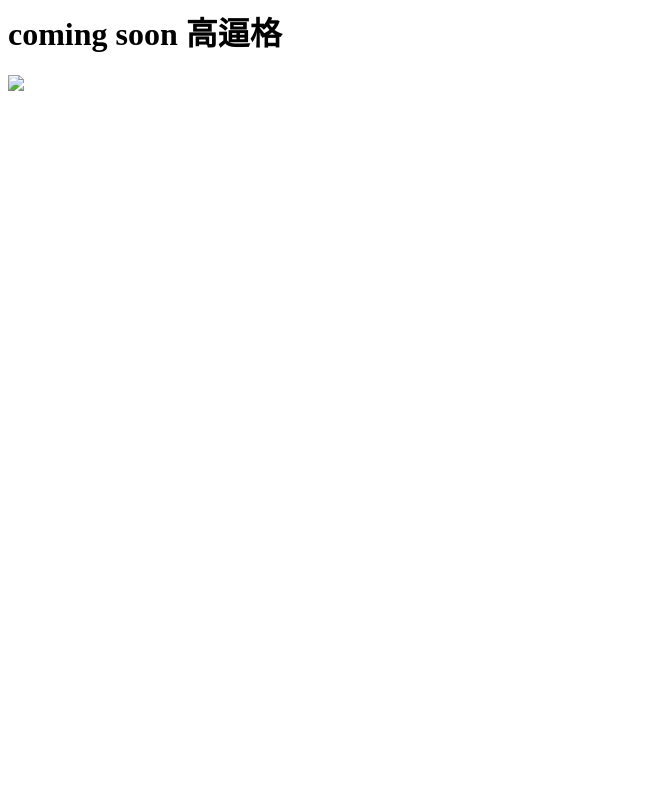
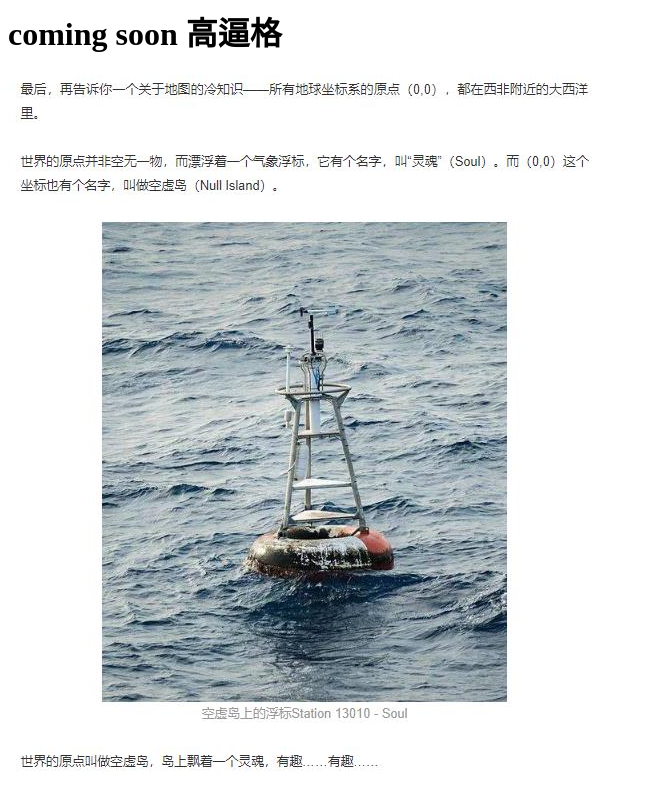
Before and after one commit to lucan002/lucan, a plain HTML site: page index.html in a window 1280 px wide. Shown: the whole page, without its empty margins (0-646 px from the left). Drawn offline with Linux system fonts and the light colour scheme.

Commit message:
Update index.html

```diff
--- a/index.html
+++ b/index.html
@@ -1,2 +1,2 @@
 <h1>coming soon   高逼格</h1>
-<img src="2019049.jpg" />
+<img src="20190409.jpg" />
```
